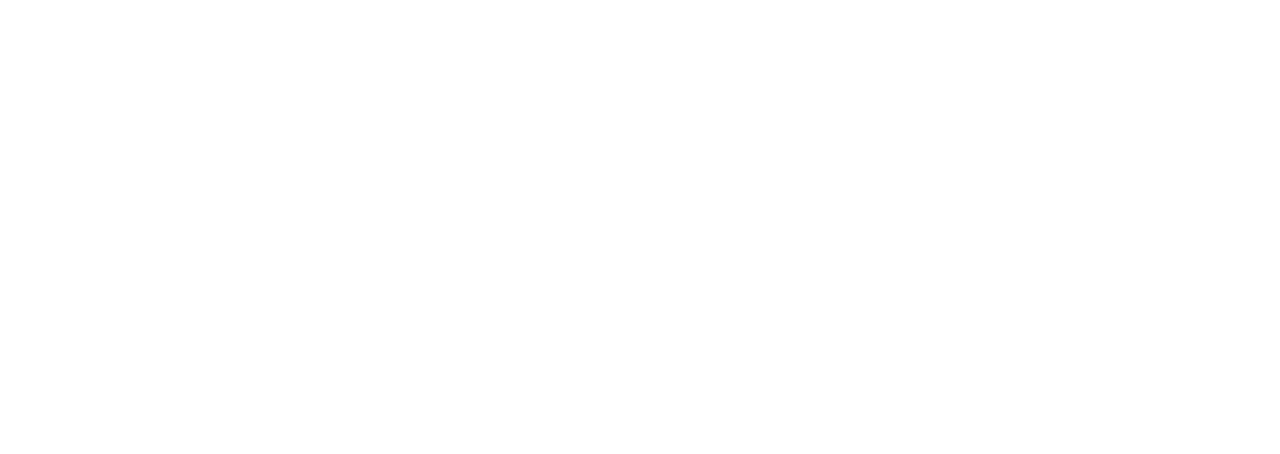
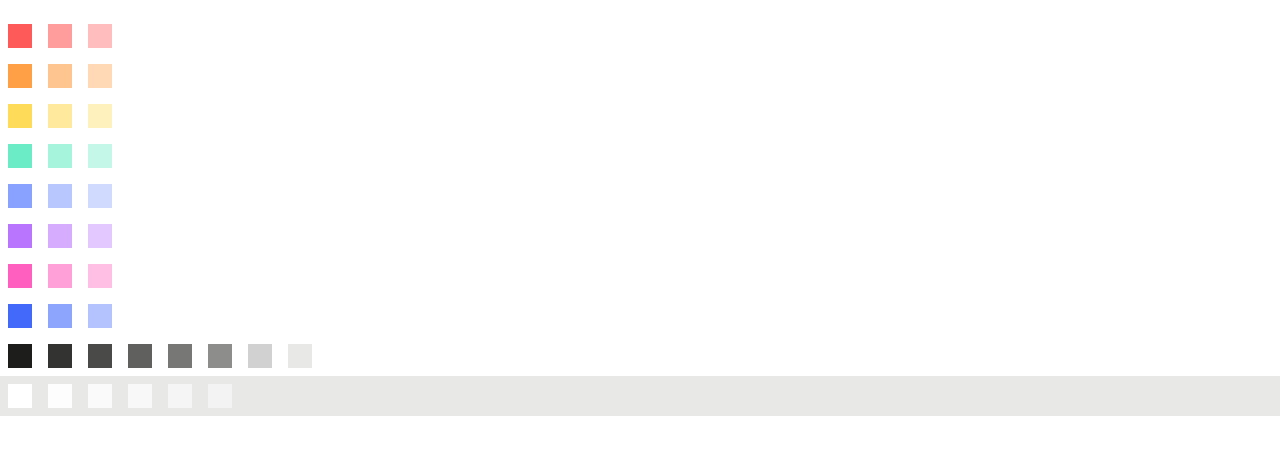
Before and after one commit to metteghijsen/semester6-website, a Nuxt app in the folder frontend/: page /playground/mette in a window 1280 px wide. Before the commit this address had no page. Shown: the top 454 px of the page. Built offline with nearby package versions, Linux system fonts and the light colour scheme.

Commit message:
Feature: Added playground for testing purposes

```diff
--- /dev/null
+++ b/frontend/pages/playground/mette.vue
@@ -0,0 +1,64 @@
+<template>
+  <div class="h-full overflow-x-auto">
+    <div class="bg-white100 my-2">
+      <div class="flex">
+        <div class="w-3 h-3 m-1 bg-red100" />
+        <div class="w-3 h-3 m-1 bg-red60" />
+        <div class="w-3 h-3 m-1 bg-red40" />
+      </div>
+      <div class="flex">
+        <div class="w-3 h-3 m-1 bg-orange100" />
+        <div class="w-3 h-3 m-1 bg-orange60" />
+        <div class="w-3 h-3 m-1 bg-orange40" />
+      </div>
+      <div class="flex">
+        <div class="w-3 h-3 m-1 bg-yellow100" />
+        <div class="w-3 h-3 m-1 bg-yellow60" />
+        <div class="w-3 h-3 m-1 bg-yellow40" />
+      </div>
+      <div class="flex">
+        <div class="w-3 h-3 m-1 bg-green100" />
+        <div class="w-3 h-3 m-1 bg-green60" />
+        <div class="w-3 h-3 m-1 bg-green40" />
+      </div>
+      <div class="flex">
+        <div class="w-3 h-3 m-1 bg-blue100" />
+        <div class="w-3 h-3 m-1 bg-blue60" />
+        <div class="w-3 h-3 m-1 bg-blue40" />
+      </div>
+      <div class="flex">
+        <div class="w-3 h-3 m-1 bg-purple100" />
+        <div class="w-3 h-3 m-1 bg-purple60" />
+        <div class="w-3 h-3 m-1 bg-purple40" />
+      </div>
+      <div class="flex">
+        <div class="w-3 h-3 m-1 bg-pink100" />
+        <div class="w-3 h-3 m-1 bg-pink60" />
+        <div class="w-3 h-3 m-1 bg-pink40" />
+      </div>
+      <div class="flex">
+        <div class="w-3 h-3 m-1 bg-darkblue100" />
+        <div class="w-3 h-3 m-1 bg-darkblue60" />
+        <div class="w-3 h-3 m-1 bg-darkblue40" />
+      </div>
+      <div class="flex">
+        <div class="w-3 h-3 m-1 bg-black100" />
+        <div class="w-3 h-3 m-1 bg-black90" />
+        <div class="w-3 h-3 m-1 bg-black80" />
+        <div class="w-3 h-3 m-1 bg-black70" />
+        <div class="w-3 h-3 m-1 bg-black60" />
+        <div class="w-3 h-3 m-1 bg-black50" />
+        <div class="w-3 h-3 m-1 bg-black20" />
+        <div class="w-3 h-3 m-1 bg-black10" />
+      </div>
+      <div class="flex bg-black10">
+        <div class="w-3 h-3 m-1 bg-white100" />
+        <div class="w-3 h-3 m-1 bg-white90" />
+        <div class="w-3 h-3 m-1 bg-white80" />
+        <div class="w-3 h-3 m-1 bg-white70" />
+        <div class="w-3 h-3 m-1 bg-white60" />
+        <div class="w-3 h-3 m-1 bg-white50" />
+      </div>
+    </div>
+  </div>
+</template>
```
